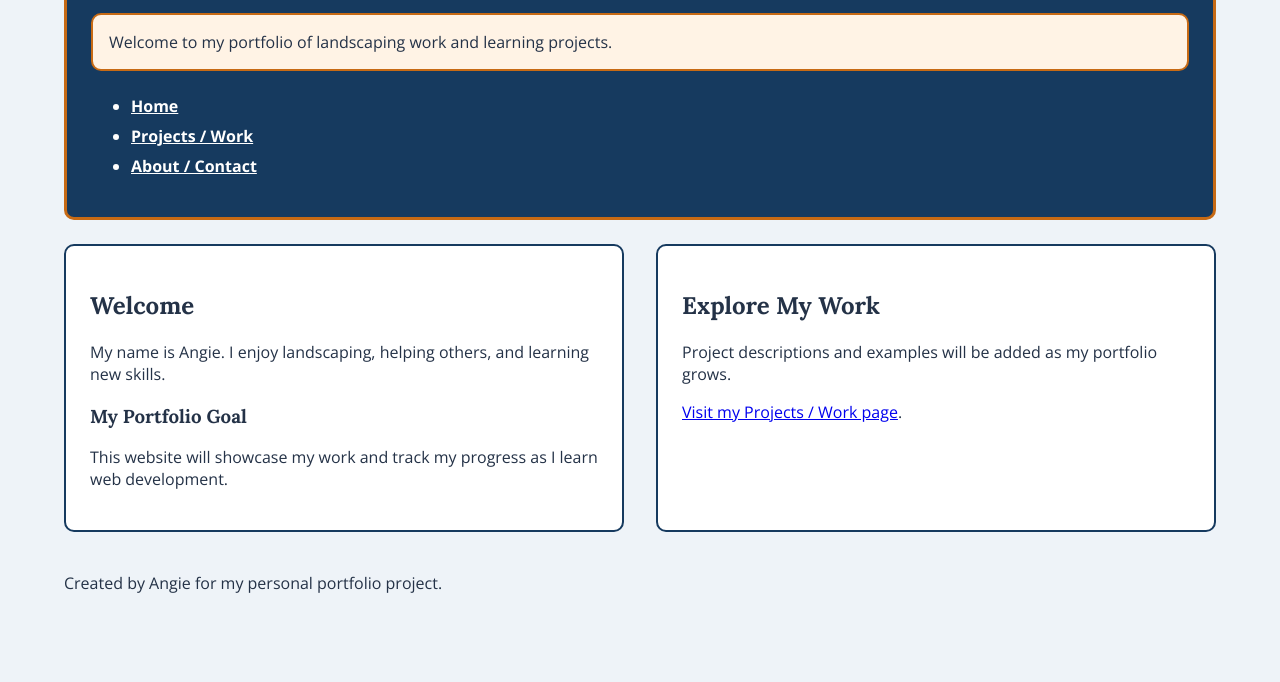
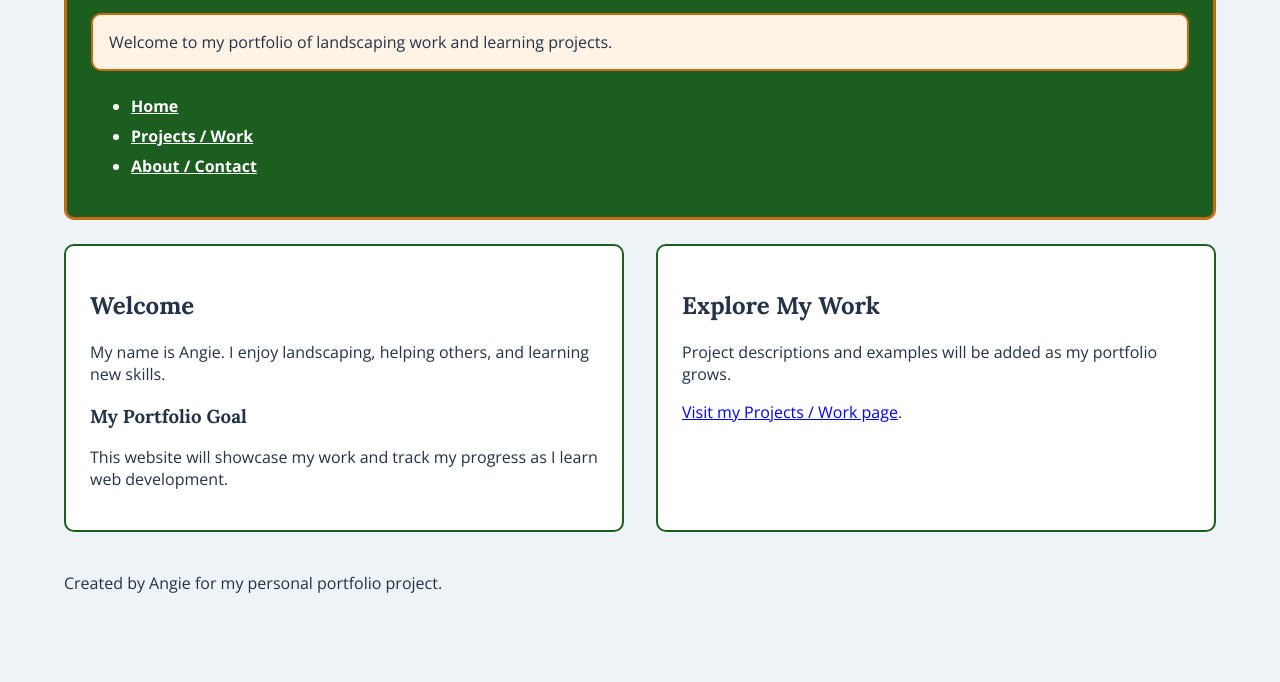
Before and after one commit to alugo-crypto/my-portfolio, a plain HTML site: page index.html in a window 1280 px wide. Shown: the part 118-800 px from the top of the page. Drawn offline with nearby package versions, Linux system fonts and the light colour scheme.

Commit message:
Update styles.css

```diff
--- a/styles.css
+++ b/styles.css
@@ -8,7 +8,7 @@ body {
 }
 
 header {
-  background-color: #163a5f;
+  background-color: #1b5e20;
   color: #ffffff;
   margin: 0 0 24px;
   padding: 24px;
@@ -20,7 +20,7 @@ section {
   background-color: #ffffff;
   margin: 0 0 24px;
   padding: 24px;
-  border: 2px solid #163a5f;
+border: 2px solid #1b5e20;
   border-radius: 10px;
 }
 
```
